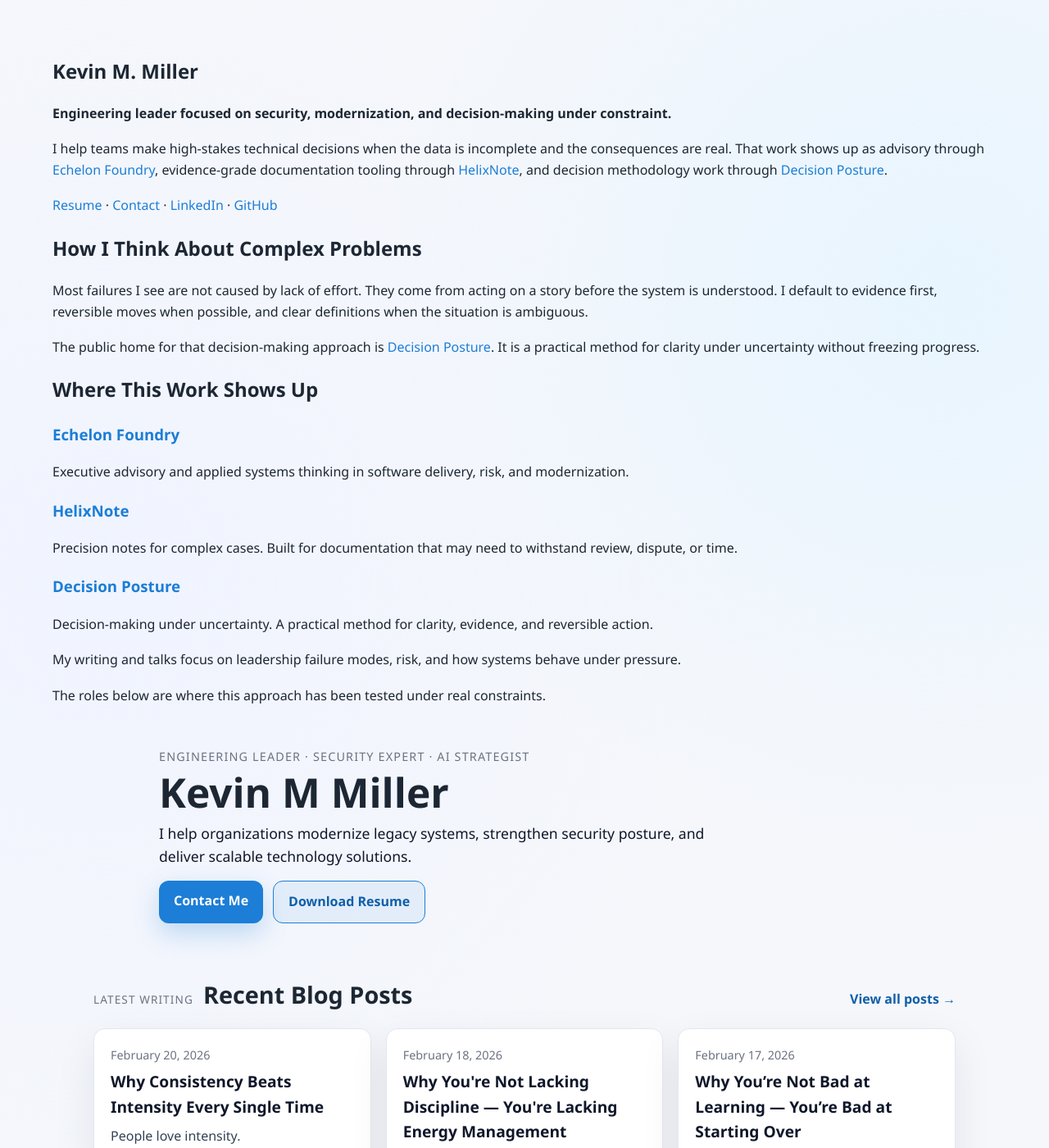
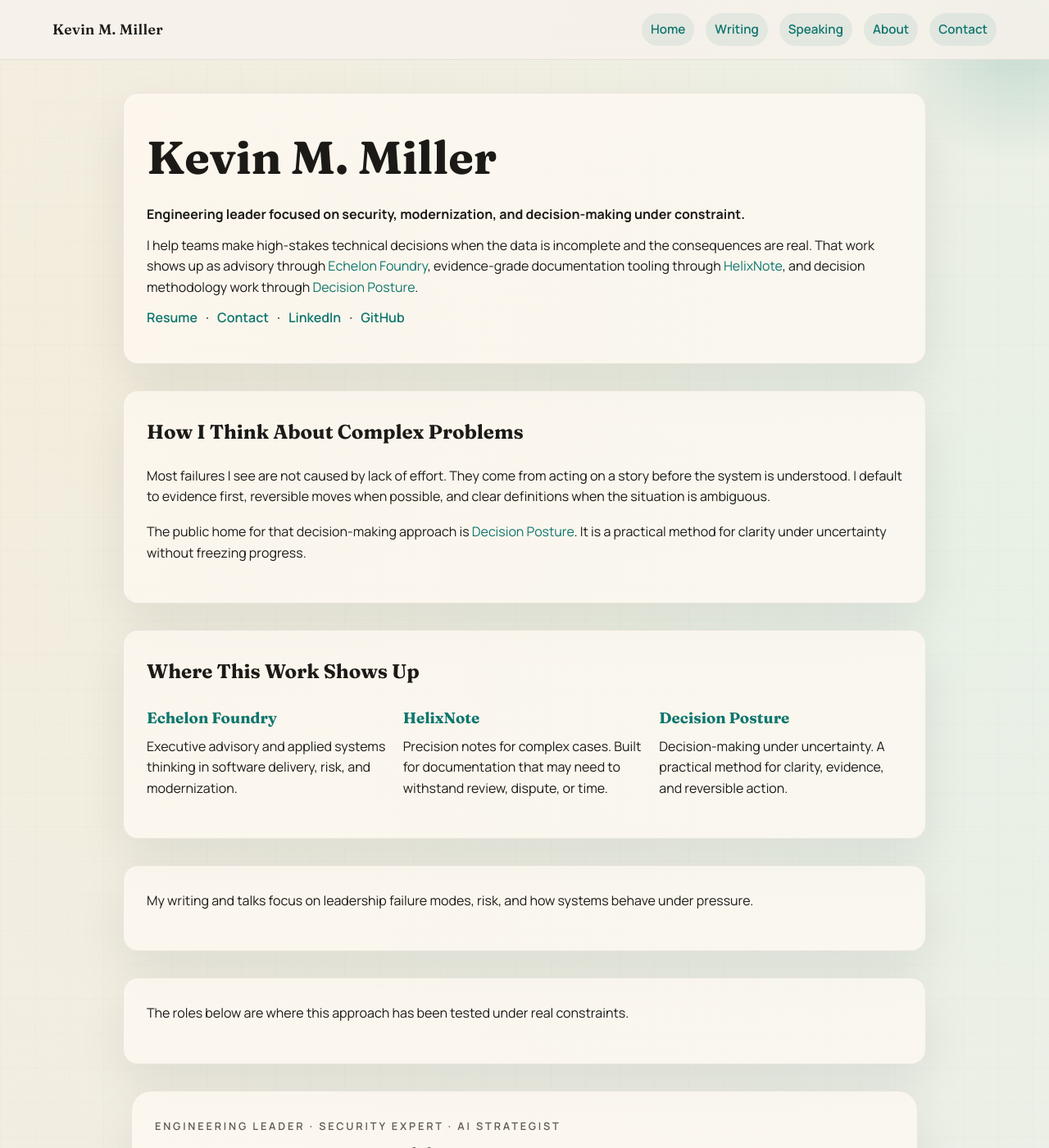
Before and after one commit to kemiller2002/kemiller2002.github.io, a Jekyll site: the page built from docs/index.md, in a window 1280 px wide and 1400 px high. Shown: the whole window at 82% size. Built offline with Jekyll 4.4.1, drawn with Linux system fonts in a browser that asks for light colours; some of the changed text lies outside the part shown.

Commit message:
update site. remove bad folder

```diff
--- a/docs/_layouts/default.html
+++ b/docs/_layouts/default.html
@@ -10,11 +10,31 @@
     </head>
 
     <body class="page">
+        <header class="site-header">
+            <div class="site-header-inner">
+                <a class="site-brand" href="{{ '/' | relative_url }}">Kevin M. Miller</a>
+                <nav class="site-nav" aria-label="Primary">
+                    <a href="{{ '/' | relative_url }}">Home</a>
+                    <a href="{{ '/blog/' | relative_url }}">Writing</a>
+                    <a href="{{ '/talks.html' | relative_url }}">Speaking</a>
+                    <a href="{{ '/about/' | relative_url }}">About</a>
+                    <a href="{{ '/contact/' | relative_url }}">Contact</a>
+                </nav>
+            </div>
+        </header>
         <main class="page-shell">
             {{ content }}
         </main>
         <footer class="site-footer">
-            <p>
+            <div class="site-footer-inner">
+                <div class="footer-brand">Kevin M. Miller</div>
+                <div class="footer-links">
+                    <a href="{{ '/contact/' | relative_url }}">Contact</a>
+                    <a href="{{ '/blog/' | relative_url }}">Writing</a>
+                    <a href="{{ '/talks.html' | relative_url }}">Speaking</a>
+                    <a href="{{ '/about/' | relative_url }}">About</a>
+                </div>
+                <p class="footer-related">
                     Related:
                     <a href="https://echelonfoundry.com">Echelon Foundry</a>
                     <span> · </span>
@@ -22,6 +42,7 @@
                     <span> · </span>
                     <a href="https://decisionposture.com">Decision Posture</a>
                 </p>
+            </div>
         </footer>
     </body>
 
--- a/docs/custom.css
+++ b/docs/custom.css
@@ -1,22 +1,23 @@
-/* Base design tokens */
+@import url('https://fonts.googleapis.com/css2?family=Fraunces:opsz,wght@9..144,400;9..144,600;9..144,700&family=JetBrains+Mono:wght@400;600&family=Manrope:wght@300;400;500;600;700&display=swap');
+
 :root {
-  --bg: #f5f7fb;
-  --card: #ffffff;
-  --text: #1d2733;
-  --muted: #6b7280;
-  --accent: #1c7ed6;
-  --accent-strong: #0f5fa8;
-  --border: #e2e8f0;
-  --code-bg: #0f172a;
-  --code-text: #e2e8f0;
-  --radius: 14px;
-  --shadow: 0 18px 50px rgba(17, 24, 39, 0.08);
-  --max-width: 860px;
-  --font-main: "Segoe UI", "Helvetica Neue", Arial, sans-serif;
-  --font-mono: "SFMono-Regular", Consolas, "Liberation Mono", Menlo, monospace;
+  --bg: #f6f2eb;
+  --bg-alt: #efe8de;
+  --card: #fffaf3;
+  --text: #1c1a17;
+  --muted: #5f5a53;
+  --accent: #0f766e;
+  --accent-strong: #0b5f57;
+  --accent-soft: rgba(15, 118, 110, 0.12);
+  --border: rgba(28, 25, 23, 0.12);
+  --radius: 18px;
+  --shadow: 0 24px 60px rgba(15, 23, 42, 0.08);
+  --max-width: 1060px;
+  --font-main: "Manrope", "Helvetica Neue", Arial, sans-serif;
+  --font-display: "Fraunces", "Iowan Old Style", "Palatino", serif;
+  --font-mono: "JetBrains Mono", "SFMono-Regular", Consolas, "Liberation Mono", Menlo, monospace;
 }
 
-/* Global */
 * {
   box-sizing: border-box;
 }
@@ -25,27 +26,58 @@
   margin: 0;
   font-family: var(--font-main);
   color: var(--text);
-  background: radial-gradient(circle at 10% 20%, #f0f4ff 0, transparent 25%),
-    radial-gradient(circle at 90% 10%, #e8f5ff 0, transparent 20%),
-    var(--bg);
-  line-height: 1.6;
+  background: radial-gradient(circle at 15% 10%, rgba(245, 233, 211, 0.6), transparent 45%),
+    radial-gradient(circle at 85% 15%, rgba(212, 244, 238, 0.55), transparent 40%),
+    linear-gradient(180deg, var(--bg) 0%, var(--bg-alt) 100%);
+  line-height: 1.7;
   -webkit-font-smoothing: antialiased;
+  position: relative;
+  min-height: 100vh;
+}
+
+body.page::before {
+  content: "";
+  position: fixed;
+  inset: 0;
+  background-image: linear-gradient(rgba(28, 25, 23, 0.04) 1px, transparent 1px),
+    linear-gradient(90deg, rgba(28, 25, 23, 0.04) 1px, transparent 1px);
+  background-size: 42px 42px;
+  opacity: 0.35;
+  pointer-events: none;
+  z-index: 0;
+}
+
+body.page::after {
+  content: "";
+  position: fixed;
+  top: -120px;
+  right: -120px;
+  width: 320px;
+  height: 320px;
+  background: radial-gradient(circle, rgba(15, 118, 110, 0.18), transparent 70%);
+  pointer-events: none;
+  z-index: 0;
 }
 
 a {
   color: var(--accent);
   text-decoration: none;
-  transition: color 0.15s ease, background-color 0.15s ease;
+  transition: color 0.2s ease, background-color 0.2s ease, border-color 0.2s ease;
 }
 
 a:hover {
   color: var(--accent-strong);
 }
 
+a:focus-visible {
+  outline: 2px solid rgba(15, 118, 110, 0.35);
+  outline-offset: 2px;
+}
+
 img {
   max-width: 100%;
   height: auto;
-  border-radius: 8px;
+  border-radius: 10px;
 }
 
 hr {
@@ -54,39 +86,118 @@
   margin: 2.5rem 0;
 }
 
-/* Shells */
+.site-header {
+  position: sticky;
+  top: 0;
+  z-index: 10;
+  backdrop-filter: blur(12px);
+  background: rgba(246, 242, 235, 0.88);
+  border-bottom: 1px solid rgba(28, 25, 23, 0.08);
+}
+
+.site-header-inner {
+  max-width: 1200px;
+  margin: 0 auto;
+  padding: 16px 24px;
+  display: flex;
+  align-items: center;
+  justify-content: space-between;
+  gap: 16px;
+}
+
+.site-brand {
+  font-family: var(--font-display);
+  font-weight: 600;
+  font-size: 1.1rem;
+  color: var(--text);
+  letter-spacing: 0.02em;
+}
+
+.site-nav {
+  display: flex;
+  flex-wrap: wrap;
+  gap: 14px;
+  font-weight: 600;
+  font-size: 0.95rem;
+}
+
+.site-nav a {
+  padding: 6px 10px;
+  border-radius: 999px;
+  background: rgba(15, 118, 110, 0.08);
+  border: 1px solid transparent;
+}
+
+.site-nav a:hover {
+  background: rgba(15, 118, 110, 0.16);
+  border-color: rgba(15, 118, 110, 0.18);
+}
+
 .page-shell {
   max-width: 1200px;
   margin: 0 auto;
-  padding: 48px 24px 64px;
+  padding: 40px 24px 72px;
+  position: relative;
+  z-index: 1;
+}
+
+.page-shell > * {
+  animation: fade-up 0.6s ease forwards;
+  opacity: 0;
+  transform: translateY(16px);
+}
+
+.page-shell > *:nth-child(1) {
+  animation-delay: 0.05s;
+}
+
+.page-shell > *:nth-child(2) {
+  animation-delay: 0.12s;
+}
+
+.page-shell > *:nth-child(3) {
+  animation-delay: 0.2s;
+}
+
+.page-shell > *:nth-child(4) {
+  animation-delay: 0.28s;
+}
+
+.page-shell > *:nth-child(5) {
+  animation-delay: 0.36s;
+}
+
+.page-shell > *:nth-child(6) {
+  animation-delay: 0.44s;
 }
 
 .post-shell {
   max-width: var(--max-width);
   margin: 0 auto;
-  padding: 56px 24px 72px;
+  padding: 48px 32px 56px;
   background: var(--card);
   border-radius: var(--radius);
   box-shadow: var(--shadow);
+  border: 1px solid rgba(28, 25, 23, 0.1);
 }
 
-/* Post header */
 .post-header {
   margin-bottom: 32px;
 }
 
 .post-kicker {
   text-transform: uppercase;
-  letter-spacing: 0.12em;
-  font-size: 0.75rem;
+  letter-spacing: 0.2em;
+  font-size: 0.7rem;
   color: var(--muted);
-  margin-bottom: 10px;
+  font-weight: 600;
 }
 
 .post-title {
-  margin: 0 0 8px;
-  font-size: clamp(2rem, 4vw, 2.8rem);
-  line-height: 1.15;
+  margin: 10px 0 12px;
+  font-family: var(--font-display);
+  font-size: clamp(2.2rem, 4.5vw, 3.2rem);
+  line-height: 1.1;
 }
 
 .post-date {
@@ -95,7 +206,6 @@
   font-size: 0.95rem;
 }
 
-/* Typography inside posts */
 .post-body {
   font-size: 1.05rem;
 }
@@ -108,21 +218,21 @@
 .post-body h3,
 .post-body h4 {
   margin: 2.2em 0 0.6em;
-  line-height: 1.25;
-  color: #101828;
+  line-height: 1.2;
+  color: #11100f;
+  font-family: var(--font-display);
 }
 
 .post-body h2 {
-  font-size: 1.6rem;
+  font-size: 1.7rem;
 }
 
 .post-body h3 {
-  font-size: 1.35rem;
+  font-size: 1.4rem;
 }
 
 .post-body h4 {
   font-size: 1.15rem;
-  letter-spacing: 0.01em;
 }
 
 .post-body ul,
@@ -138,25 +248,25 @@
 
 .post-body blockquote {
   margin: 1.8em 0;
-  padding: 1.1em 1.2em;
+  padding: 1.2em 1.4em;
   border-left: 4px solid var(--accent);
-  background: #f5f8ff;
+  background: rgba(15, 118, 110, 0.08);
   color: #0f172a;
-  border-radius: 10px;
+  border-radius: 14px;
 }
 
 .post-body code {
   font-family: var(--font-mono);
-  background: #eef2ff;
-  color: #111827;
+  background: rgba(15, 118, 110, 0.12);
+  color: #0f172a;
   padding: 0.1em 0.35em;
   border-radius: 6px;
   font-size: 0.95em;
 }
 
 .post-body pre {
-  background: var(--code-bg);
-  color: var(--code-text);
+  background: #0f172a;
+  color: #e5e7eb;
   padding: 1.1em 1.2em;
   border-radius: 12px;
   overflow: auto;
@@ -185,7 +295,7 @@
 }
 
 .post-body th {
-  background: #f0f4ff;
+  background: rgba(15, 118, 110, 0.08);
   text-align: left;
 }
 
@@ -199,23 +309,23 @@
   display: inline-flex;
   align-items: center;
   gap: 6px;
-  padding: 10px 14px;
+  padding: 10px 16px;
   border-radius: 999px;
-  background: rgba(28, 126, 214, 0.08);
+  background: var(--accent-soft);
   color: var(--accent-strong);
   font-weight: 600;
 }
 
 .back-link:hover {
-  background: rgba(28, 126, 214, 0.15);
+  background: rgba(15, 118, 110, 0.2);
 }
 
-/* Generic helpers for pages using the default layout */
 .card {
   background: var(--card);
   border-radius: var(--radius);
   box-shadow: var(--shadow);
   padding: 24px;
+  border: 1px solid rgba(28, 25, 23, 0.08);
 }
 
 .grid-two {
@@ -230,12 +340,12 @@
 
 .cta-button {
   display: inline-block;
-  padding: 12px 18px;
+  padding: 12px 20px;
   border-radius: 12px;
   font-weight: 600;
   background: var(--accent);
   color: #fff;
-  box-shadow: 0 12px 30px rgba(28, 126, 214, 0.25);
+  box-shadow: 0 12px 30px rgba(15, 118, 110, 0.25);
 }
 
 .cta-button:hover {
@@ -244,37 +354,41 @@
 
 .ghost-button {
   display: inline-block;
-  padding: 12px 18px;
+  padding: 12px 20px;
   border-radius: 12px;
   font-weight: 600;
   border: 1px solid var(--accent);
   color: var(--accent-strong);
-  background: rgba(28, 126, 214, 0.08);
+  background: rgba(15, 118, 110, 0.08);
 }
 
 .ghost-button:hover {
-  background: rgba(28, 126, 214, 0.15);
+  background: rgba(15, 118, 110, 0.16);
 }
 
-/* Hero */
 .hero {
-  max-width: 940px;
+  max-width: 960px;
   margin: 0 auto 32px;
-  padding: 32px 24px;
-  text-align: left;
+  padding: 32px 28px;
+  border-radius: calc(var(--radius) + 6px);
+  border: 1px solid rgba(28, 25, 23, 0.08);
+  background: rgba(255, 250, 243, 0.75);
+  box-shadow: var(--shadow);
 }
 
 .hero h1 {
-  margin: 6px 0 10px;
-  font-size: clamp(2.4rem, 5vw, 3.1rem);
+  margin: 8px 0 12px;
+  font-family: var(--font-display);
+  font-size: clamp(2.5rem, 5vw, 3.4rem);
   line-height: 1.05;
 }
 
 .hero-meta {
-  font-size: 0.9rem;
-  letter-spacing: 0.08em;
+  font-size: 0.8rem;
+  letter-spacing: 0.22em;
   text-transform: uppercase;
   color: var(--muted);
+  font-weight: 600;
 }
 
 .hero-lede {
@@ -290,10 +404,9 @@
   flex-wrap: wrap;
 }
 
-/* Sections */
 .section {
   max-width: 1100px;
-  margin: 0 auto 48px;
+  margin: 0 auto 52px;
   padding: 0 24px;
 }
 
@@ -305,9 +418,11 @@
   margin-bottom: 18px;
 }
 
-.section-heading h2 {
+.section-heading h2,
+.section-heading h1 {
   margin: 0;
-  font-size: 1.8rem;
+  font-family: var(--font-display);
+  font-size: 1.9rem;
 }
 
 .section-link {
@@ -317,13 +432,13 @@
 }
 
 .eyebrow {
-  font-size: 0.85rem;
-  letter-spacing: 0.08em;
+  font-size: 0.75rem;
+  letter-spacing: 0.22em;
   text-transform: uppercase;
   color: var(--muted);
+  font-weight: 600;
 }
 
-/* Posts grid */
 .posts-grid {
   display: grid;
   grid-template-columns: repeat(auto-fit, minmax(260px, 1fr));
@@ -333,15 +448,15 @@
 .post-card {
   background: var(--card);
   border-radius: var(--radius);
-  padding: 20px;
+  padding: 22px;
   box-shadow: var(--shadow);
-  border: 1px solid var(--border);
-  transition: transform 0.15s ease, box-shadow 0.15s ease;
+  border: 1px solid rgba(28, 25, 23, 0.08);
+  transition: transform 0.2s ease, box-shadow 0.2s ease;
 }
 
 .post-card:hover {
-  transform: translateY(-4px);
-  box-shadow: 0 12px 30px rgba(17, 24, 39, 0.14);
+  transform: translateY(-6px);
+  box-shadow: 0 20px 45px rgba(15, 23, 42, 0.12);
 }
 
 .post-card-date {
@@ -352,13 +467,14 @@
 
 .post-card-title {
   margin: 0 0 8px;
-  font-size: 1.2rem;
+  font-size: 1.25rem;
   color: #0f172a;
+  font-family: var(--font-display);
 }
 
 .post-card-excerpt {
   margin: 0;
-  color: #334155;
+  color: #3b3a36;
 }
 
 .post-card-read {
@@ -368,7 +484,6 @@
   color: var(--accent-strong);
 }
 
-/* Stacked cards */
 .stacked-cards {
   display: flex;
   flex-direction: column;
@@ -388,6 +503,7 @@
   margin: 0;
   font-size: 1.1rem;
   color: #0f172a;
+  font-family: var(--font-display);
 }
 
 .card-subtitle {
@@ -398,8 +514,8 @@
 .card-list {
   margin: 0;
   padding-left: 18px;
-  color: #334155;
-  line-height: 1.5;
+  color: #3b3a36;
+  line-height: 1.6;
 }
 
 .card-list li + li {
@@ -412,18 +528,17 @@
   margin: 18px auto 0;
 }
 
-/* CTA strip */
 .cta-strip {
   margin: 0;
-  padding: 0 24px 64px;
+  padding: 0 24px 72px;
 }
 
 .cta-strip-inner {
   max-width: 1100px;
   margin: 0 auto;
-  padding: 22px 24px;
-  background: linear-gradient(135deg, rgba(28, 126, 214, 0.12), rgba(15, 95, 168, 0.12));
-  border: 1px solid rgba(28, 126, 214, 0.2);
+  padding: 24px 26px;
+  background: linear-gradient(135deg, rgba(15, 118, 110, 0.16), rgba(250, 250, 245, 0.4));
+  border: 1px solid rgba(15, 118, 110, 0.25);
   border-radius: var(--radius);
   box-shadow: var(--shadow);
   display: flex;
@@ -434,6 +549,7 @@
 
 .cta-strip h3 {
   margin: 0 0 6px;
+  font-family: var(--font-display);
 }
 
 .cta-strip p {
@@ -441,7 +557,6 @@
   color: #0f172a;
 }
 
-/* Blog list */
 .posts-list {
   display: grid;
   gap: 16px;
@@ -449,20 +564,19 @@
 
 .post-list-card {
   display: block;
-  padding: 20px;
+  padding: 22px;
   background: var(--card);
   border-radius: var(--radius);
-  border: 1px solid var(--border);
+  border: 1px solid rgba(28, 25, 23, 0.08);
   box-shadow: var(--shadow);
-  transition: transform 0.15s ease, box-shadow 0.15s ease;
+  transition: transform 0.2s ease, box-shadow 0.2s ease;
 }
 
 .post-list-card:hover {
-  transform: translateY(-4px);
-  box-shadow: 0 12px 30px rgba(17, 24, 39, 0.14);
+  transform: translateY(-5px);
+  box-shadow: 0 20px 45px rgba(15, 23, 42, 0.12);
 }
 
-/* Contact page */
 .contact-layout {
   display: grid;
   grid-template-columns: minmax(0, 1fr);
@@ -474,15 +588,10 @@
   margin: 8px auto 24px;
 }
 
-@media (max-width: 920px) {
-  .contact-layout {
-    grid-template-columns: minmax(0, 1fr);
-  }
-}
-
 .contact-form-card h2 {
   margin: 0 0 6px;
-  font-size: 1.55rem;
+  font-size: 1.6rem;
+  font-family: var(--font-display);
 }
 
 .contact-form-card p {
@@ -514,7 +623,7 @@
 
 .form-field input,
 .form-field textarea {
-  border: 1px solid #cbd5e1;
+  border: 1px solid rgba(28, 25, 23, 0.2);
   border-radius: 12px;
   padding: 12px 14px;
   font-size: 1rem;
@@ -534,8 +643,8 @@
 .form-field input:focus,
 .form-field textarea:focus {
   outline: none;
-  border-color: rgba(28, 126, 214, 0.55);
-  box-shadow: 0 0 0 3px rgba(28, 126, 214, 0.12);
+  border-color: rgba(15, 118, 110, 0.6);
+  box-shadow: 0 0 0 3px rgba(15, 118, 110, 0.16);
   background: #ffffff;
 }
 
@@ -563,8 +672,148 @@
 }
 
 .contact-label {
-  font-size: 0.8rem;
+  font-size: 0.75rem;
   text-transform: uppercase;
-  letter-spacing: 0.1em;
+  letter-spacing: 0.18em;
+  color: var(--muted);
+  font-weight: 600;
+}
+
+.home-hero,
+.home-how,
+.home-where,
+.home-frame {
+  max-width: 980px;
+  margin: 0 auto 32px;
+  padding: 30px 28px;
+  border-radius: var(--radius);
+  border: 1px solid rgba(28, 25, 23, 0.08);
+  background: rgba(255, 250, 243, 0.72);
+  box-shadow: var(--shadow);
+}
+
+.home-hero h1 {
+  margin: 0 0 10px;
+  font-family: var(--font-display);
+  font-size: clamp(2.6rem, 5vw, 3.5rem);
+}
+
+.home-hero p {
+  margin: 0 0 12px;
+}
+
+.home-links {
+  display: flex;
+  flex-wrap: wrap;
+  gap: 10px;
+  font-weight: 600;
+}
+
+.home-links span {
   color: var(--muted);
 }
+
+.home-how h2,
+.home-where h2 {
+  font-family: var(--font-display);
+  margin-top: 0;
+}
+
+.home-where-grid {
+  display: grid;
+  grid-template-columns: repeat(auto-fit, minmax(220px, 1fr));
+  gap: 16px;
+  margin-top: 16px;
+}
+
+.home-where-grid h3 {
+  margin: 0 0 6px;
+  font-family: var(--font-display);
+}
+
+.site-footer {
+  border-top: 1px solid rgba(28, 25, 23, 0.1);
+  background: rgba(246, 242, 235, 0.9);
+  position: relative;
+  z-index: 1;
+}
+
+.site-footer-inner {
+  max-width: 1200px;
+  margin: 0 auto;
+  padding: 28px 24px 36px;
+  display: grid;
+  gap: 14px;
+}
+
+.footer-brand {
+  font-family: var(--font-display);
+  font-size: 1.05rem;
+}
+
+.footer-links {
+  display: flex;
+  flex-wrap: wrap;
+  gap: 12px;
+  font-weight: 600;
+}
+
+.footer-related {
+  margin: 0;
+  color: var(--muted);
+  font-size: 0.95rem;
+}
+
+@keyframes fade-up {
+  from {
+    opacity: 0;
+    transform: translateY(18px);
+  }
+  to {
+    opacity: 1;
+    transform: translateY(0);
+  }
+}
+
+@media (max-width: 900px) {
+  .site-header-inner {
+    flex-direction: column;
+    align-items: flex-start;
+  }
+
+  .hero,
+  .home-hero,
+  .home-how,
+  .home-where,
+  .home-frame {
+    padding: 24px 20px;
+  }
+
+  .cta-strip-inner {
+    flex-direction: column;
+    align-items: flex-start;
+  }
+}
+
+@media (max-width: 720px) {
+  .page-shell {
+    padding: 28px 18px 64px;
+  }
+
+  .section {
+    padding: 0 18px;
+  }
+
+  .site-nav {
+    width: 100%;
+  }
+}
+
+@media (prefers-reduced-motion: reduce) {
+  .page-shell > *,
+  .post-shell {
+    animation: none;
+    opacity: 1;
+    transform: none;
+  }
+}
```
Also changed, not shown: docs/_layouts/post.html (+33 -0 lines). Lines whose indentation alone changed are shown as unchanged.
